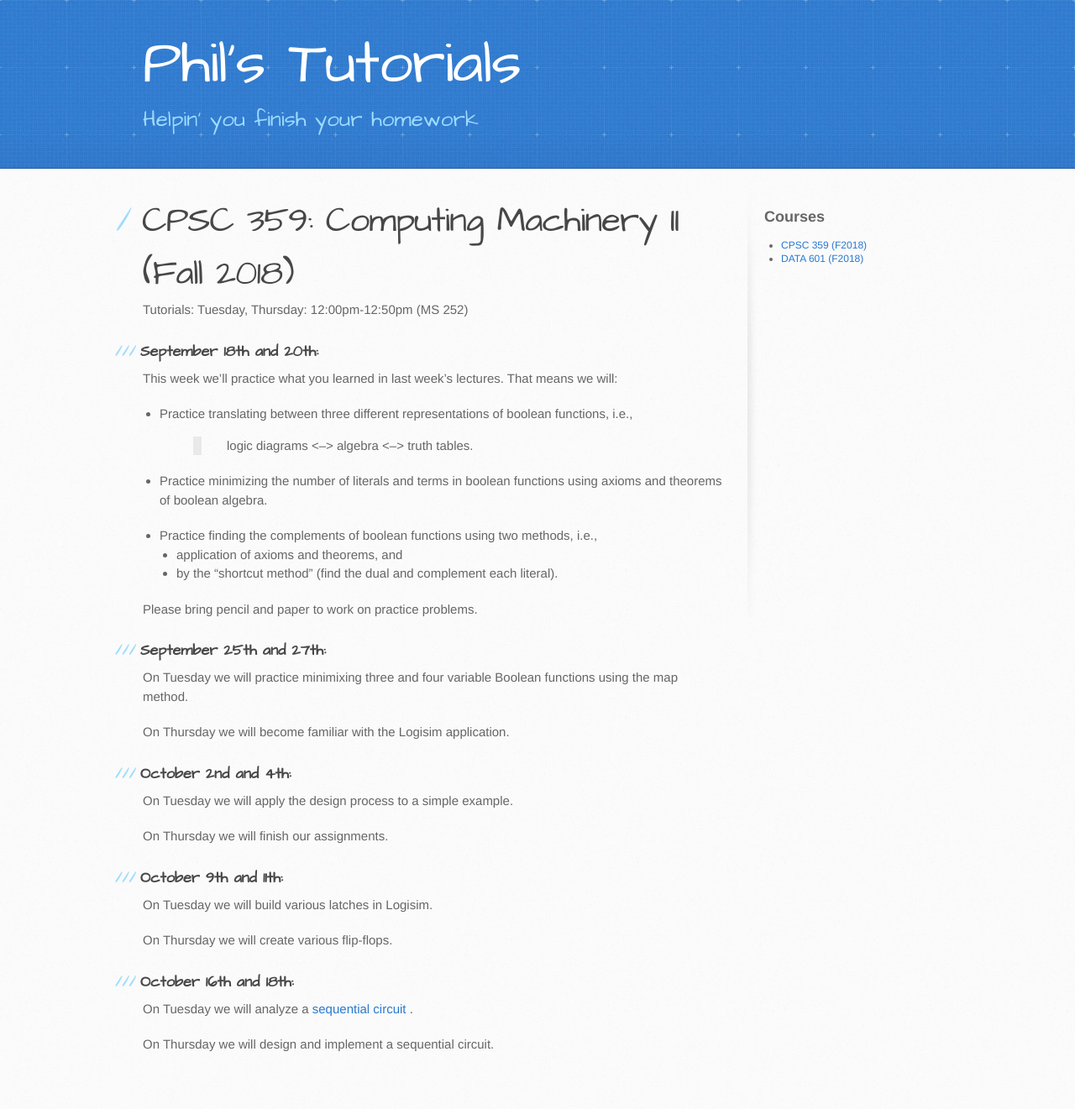
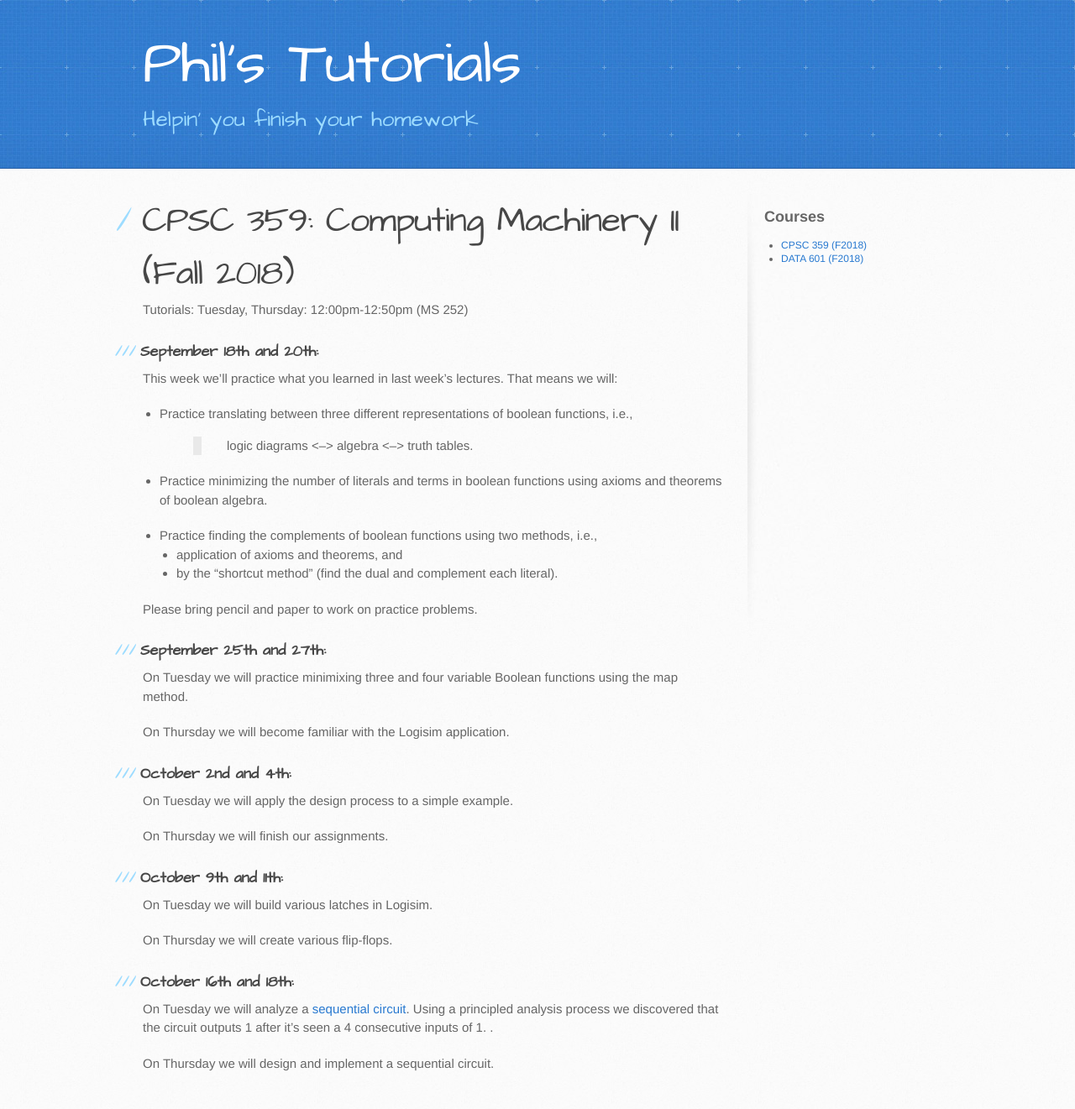
Before and after one commit to philstutorials/philstutorials.github.io, a Jekyll site: the page built from CPSC359.md, in a window 1280 px wide. Shown: the whole page at 84% size. Built offline with Jekyll 4.4.1, drawn with Linux system fonts in a browser that asks for light colours; our own code applies the rules of GitHub Pages for plain Markdown files; before the commit the page ends 1298 px from its top, so only the background shows below that.

Commit message:
Update CPSC359.md

```diff
--- a/CPSC359.md
+++ b/CPSC359.md
@@ -37,7 +37,7 @@ On Tuesday we will build various latches in Logisim.
 On Thursday we will create various flip-flops.
 
 ### October 16th and 18th:
-On Tuesday we will analyze a [sequential circuit](_data/analyze_this.circ "Logisim file download")
+On Tuesday we will analyze a [sequential circuit](https://raw.githubusercontent.com/philstutorials/philstutorials.github.io/master/_data/analyze_this.circ "Logisim file download"). Using a principled analysis process we discovered that the circuit outputs 1 after it's seen a 4 consecutive inputs of 1.
 .
 
 On Thursday we will design and implement a sequential circuit.
```
